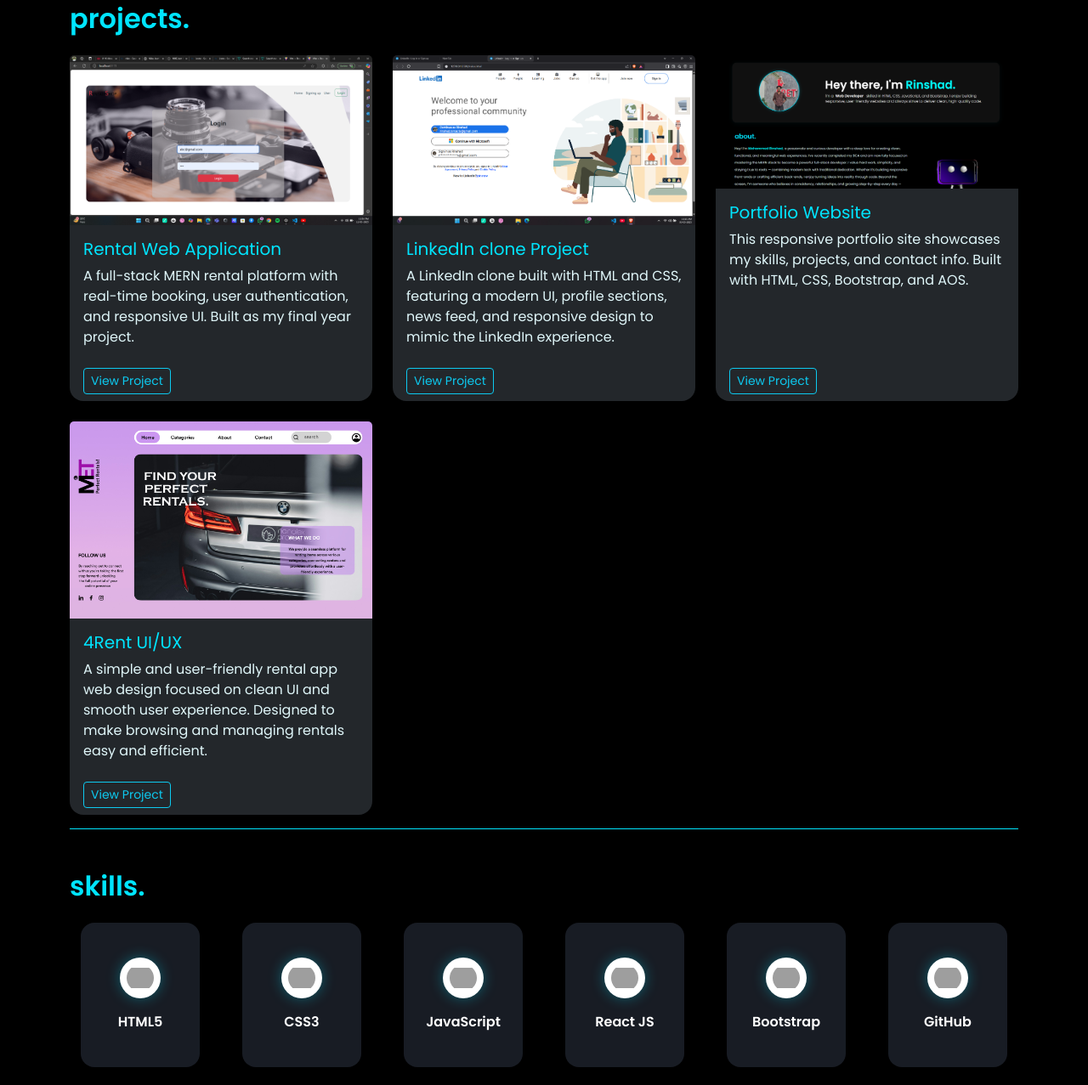
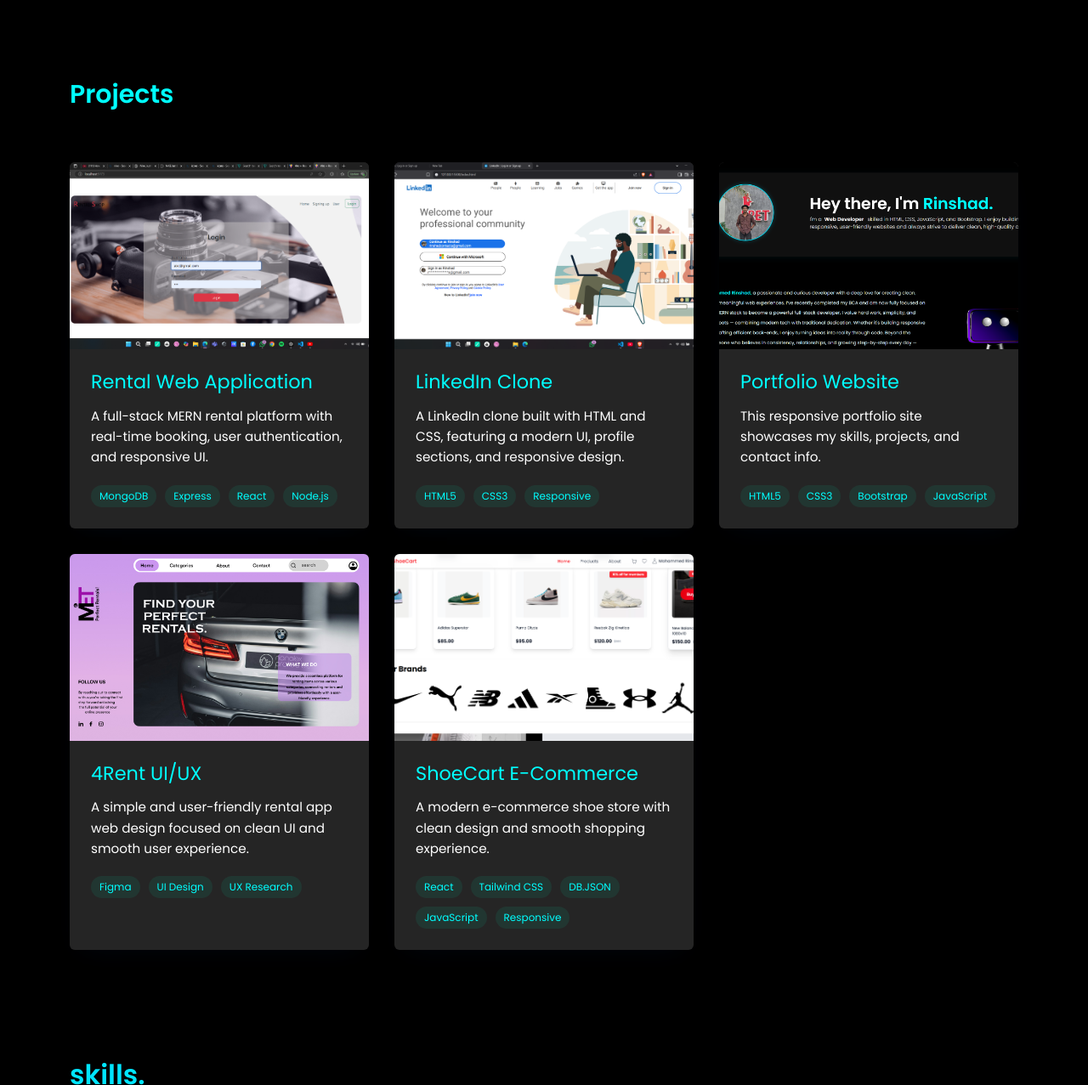
Before and after one commit to rinsh4dd/portfolio, a plain HTML site: page index.html in a window 1280 px wide. Shown: the part 888-2165 px from the top of the page at 85% size. Drawn offline with nearby package versions, Linux system fonts and the light colour scheme; grey boxes are pictures that could not be loaded.

Commit message:
updatedPORTFOLIO

```diff
--- a/index.html
+++ b/index.html
@@ -4,11 +4,11 @@
 <head>
     <meta charset="UTF-8">
     <meta name="viewport" content="width=device-width, initial-scale=1.0">
-    <title>Rinshad's Portfolio</title>
+    <title>Rinshad | Portfolio</title>
     <link rel="shortcut icon" href="./images/rinshad.jpg" type="image/x-icon">
     <link rel="stylesheet" href="./css/bootstrap.css">
     <link rel="stylesheet" href="style.css">
-    <link rel="shortcut icon" href="./images/myImg/fav.jpg" type="image/x-icon">
+    <link rel="shortcut icon" href="https://api.iconify.design/tabler:hexagon-letter-r.svg" type="image/x-icon">
     <link rel="stylesheet" href="https://cdn.jsdelivr.net/npm/bootstrap-icons@1.10.5/font/bootstrap-icons.css">
     <link rel="stylesheet" href="https://unpkg.com/aos@next/dist/aos.css" />
     <script type="text/javascript" src="https://cdn.jsdelivr.net/npm/@emailjs/browser@4/dist/email.min.js">
@@ -84,75 +84,136 @@
         </div>
     </section>
     <!-- Projects Section -->
-    <section class="container my-4" id="projects">
-        <h2 class="mb-4" style="color:#00e5ff; font-weight: 700;">projects.</h2>
-        <div class="row g-4">
+<section class="projects-section">
+  <div class="container">
+    <h2 class="section-title">
+      <span class="highlight">Projects</span>
+
+    </h2>
+
+    <div class="projects-grid">
       <!-- Project 1 -->
-            <div class="col-md-4" data-aos="fade-up" data-aos-delay="100">
-                <div class="card h-100 shadow-sm">
-                    <img src="./images/4Rent/Screenshot 2025-03-12 233418.png" class="card-img-top"
-                        alt="Rental Web App">
-                    <div class="card-body">
-                        <h5 class="card-title">Rental Web Application</h5>
-                        <p class="card-text">A full-stack MERN rental platform with real-time booking, user
-                            authentication, and responsive UI. Built as my final year project.</p>
+      <div class="project-card" data-aos="fade-up">
+        <div class="project-image">
+          <img src="./images/4Rent/Screenshot 2025-03-12 233418.png" alt="Rental Web App">
+          <div class="project-links">
+            <a href="https://github.com/rinsh4dd/rental-app" target="_blank" class="link-button">
+              <i class="fas fa-external-link-alt"></i> Live Demo
+            </a>
+            <a href="https://github.com/rinsh4dd/rental-app" target="_blank" class="link-button github">
+              <i class="fab fa-github"></i> Code
+            </a>
           </div>
-                    <div class="card-footer bg-transparent border-0">
-                        <a href="https://github.com/rinsh4dd/rental-app" target="_blank"
-                            class="btn btn-outline-info btn-sm">View Project</a>
+        </div>
+        <div class="project-info">
+          <h3>Rental Web Application</h3>
+          <p>A full-stack MERN rental platform with real-time booking, user authentication, and responsive UI.</p>
+          <div class="tech-tags">
+            <span>MongoDB</span>
+            <span>Express</span>
+            <span>React</span>
+            <span>Node.js</span>
           </div>
         </div>
       </div>
+
       <!-- Project 2 -->
-            <div class="col-md-4" data-aos="fade-up" data-aos-delay="200">
-                <div class="card h-100 shadow-sm">
-                    <img src="./images/likedin-proj/linkedin-clone.png" class="card-img-top" alt="Flutter Workshop">
-                    <div class="card-body">
-                        <h5 class="card-title">LinkedIn clone Project</h5>
-                        <p class="card-text">A LinkedIn clone built with HTML and CSS, featuring a modern UI, profile
-                            sections, news feed, and responsive design to mimic the LinkedIn experience.</p>
-
+      <div class="project-card" data-aos="fade-up" data-aos-delay="100">
+        <div class="project-image">
+          <img src="./images/likedin-proj/linkedin-clone.png" alt="LinkedIn Clone">
+          <div class="project-links">
+            <a href="#" target="_blank" class="link-button">
+              <i class="fas fa-external-link-alt"></i> Live Demo
+            </a>
+            <a href="#" target="_blank" class="link-button github">
+              <i class="fab fa-github"></i> Code
+            </a>
           </div>
-                    <div class="card-footer bg-transparent border-0">
-                        <a href="" target="_blank"
-                            class="btn btn-outline-info btn-sm">View Project</a>
+        </div>
+        <div class="project-info">
+          <h3>LinkedIn Clone</h3>
+          <p>A LinkedIn clone built with HTML and CSS, featuring a modern UI, profile sections, and responsive design.</p>
+          <div class="tech-tags">
+            <span>HTML5</span>
+            <span>CSS3</span>
+            <span>Responsive</span>
           </div>
         </div>
       </div>
+
       <!-- Project 3 -->
-            <div class="col-md-4" data-aos="fade-up" data-aos-delay="300">
-                <div class="card h-100 shadow-sm">
-                    <img src="./images/portfolio/personal-portfolio.png" class="card-img-top" alt="Portfolio Website">
-                    <div class="card-body">
-                        <h5 class="card-title">Portfolio Website</h5>
-                        <p class="card-text">This responsive portfolio site showcases my skills, projects, and contact
-                            info. Built with HTML, CSS, Bootstrap, and AOS.</p>
+      <div class="project-card" data-aos="fade-up" data-aos-delay="200">
+        <div class="project-image">
+          <img src="./images/portfolio/personal-portfolio.png" alt="Portfolio Website">
+          <div class="project-links">
+            <a href="https://github.com/rinsh4dd/portfolio" target="_blank" class="link-button">
+              <i class="fas fa-external-link-alt"></i> Live Demo
+            </a>
+            <a href="https://github.com/rinsh4dd/portfolio" target="_blank" class="link-button github">
+              <i class="fab fa-github"></i> Code
+            </a>
           </div>
-
-                    <div class="card-footer bg-transparent border-0">
-                        <a href="https://github.com/rinsh4dd/portfolio" target="_blank"
-                            class="btn btn-outline-info btn-sm">View Project</a>
+        </div>
+        <div class="project-info">
+          <h3>Portfolio Website</h3>
+          <p>This responsive portfolio site showcases my skills, projects, and contact info.</p>
+          <div class="tech-tags">
+            <span>HTML5</span>
+            <span>CSS3</span>
+            <span>Bootstrap</span>
+            <span>JavaScript</span>
           </div>
         </div>
       </div>
-             <div class="col-md-4" data-aos="fade-up" data-aos-delay="300">
-                <div class="card h-100 shadow-sm">
-                    <img src="./images/uiux/Homepage.jpg" class="card-img-top" alt="Portfolio Website">
-                    <div class="card-body">
-                        <h5 class="card-title"> 4Rent UI/UX </h5>
-                        <p class="card-text">A simple and user-friendly rental app web design focused on clean UI and smooth user experience.
-                             Designed to make browsing and managing rentals easy and efficient.</p>
+
+      <!-- Project 4 -->
+      <div class="project-card" data-aos="fade-up">
+        <div class="project-image">
+          <img src="./images/uiux/Homepage.jpg" alt="4Rent UI/UX">
+          <div class="project-links">
+            <a href="https://github.com/rinsh4dd/portfolio" target="_blank" class="link-button">
+              <i class="fas fa-external-link-alt"></i> View Design
+            </a>
+          </div>
+        </div>
+        <div class="project-info">
+          <h3>4Rent UI/UX</h3>
+          <p>A simple and user-friendly rental app web design focused on clean UI and smooth user experience.</p>
+          <div class="tech-tags">
+            <span>Figma</span>
+            <span>UI Design</span>
+            <span>UX Research</span>
+          </div>
+        </div>
       </div>
 
-                    <div class="card-footer bg-transparent border-0">
-                        <a href="https://github.com/rinsh4dd/portfolio" target="_blank"
-                            class="btn btn-outline-info btn-sm">View Project</a>
+      <!-- Project 5 -->
+      <div class="project-card" data-aos="fade-up" data-aos-delay="100">
+        <div class="project-image">
+          <img src="./images/ShoeCart/shoecart.png" alt="ShoeCart E-Commerce">
+          <div class="project-links">
+            <a href="https://ecomshoecart.netlify.app" target="_blank" class="link-button">
+              <i class="fas fa-external-link-alt"></i> Live Demo
+            </a>
+          </div>
+        </div>
+        <div class="project-info">
+          <h3>ShoeCart E-Commerce</h3>
+          <p>A modern e-commerce shoe store with clean design and smooth shopping experience.</p>
+          <div class="tech-tags">
+            <span>React</span>
+            <span>Tailwind CSS</span>
+            <span>DB.JSON</span>
+            <span>JavaScript</span>
+            <span>Responsive</span>
           </div>
         </div>
       </div>
     </div>
-        <hr style="color: #00e5ff;" data-aos="fade-up" data-aos-delay="300">
+  </div>
 </section>
+
+
     <!-- Skills Section -->
     <section class="container my-5" id="skills">
         <h2 class="mb-4 " style="color:#00e5ff; font-weight: 800;" id="skills">skills.</h2>
@@ -200,6 +261,32 @@
                             alt="Bootstrap" class="skill-img">
                     </div>
                     <div class="skill-label">Bootstrap</div>
+                </div>
+            </div>
+            <div class="col-6 col-sm-4 col-md-2 d-flex justify-content-center" data-aos="fade-up" data-aos-delay="300">
+                <div class="card border-0 shadow-sm py-3 px-2 text-center skill-card h-100 w-100">
+                    <div class="d-flex justify-content-center align-items-center mb-2">
+                        <img
+                           src="https://w7.pngwing.com/pngs/293/485/png-transparent-tailwind-css-hd-logo.png"
+                           alt="Tailwind CSS"
+                           class="skill-img"
+                         />
+
+                    </div>
+                    <div class="skill-label">Tailwind</div>
+                </div>
+            </div>
+            <div class="col-6 col-sm-4 col-md-2 d-flex justify-content-center" data-aos="fade-up" data-aos-delay="300">
+                <div class="card border-0 shadow-sm py-3 px-2 text-center skill-card h-100 w-100">
+                    <div class="d-flex justify-content-center align-items-center mb-2">
+                        <img
+                           src="https://cdn.jsdelivr.net/gh/devicons/devicon/icons/redux/redux-original.svg"
+                           alt="Redux"
+                           class="skill-img"
+                         />
+
+                    </div>
+                    <div class="skill-label">Redux</div>
                 </div>
             </div>
             <div class="col-6 col-sm-4 col-md-2 d-flex justify-content-center" data-aos="fade-up" data-aos-delay="350">
--- a/style.css
+++ b/style.css
@@ -6,7 +6,7 @@
 
 html,
 body {
-     font-family: 'Poppins', Arial, Helvetica, sans-serif !important;
+  font-family: "Poppins", Arial, Helvetica, sans-serif !important;
   scroll-behavior: smooth;
 }
 
@@ -16,8 +16,6 @@
   position: sticky;
   top: 0;
   z-index: 1000;
-
-
 }
 
 .navbar-brand {
@@ -26,26 +24,23 @@
   color: #00e5ff;
   cursor: pointer;
 }
-  .navbar-brand:active{
+.navbar-brand:active {
   color: #00e5ff;
 }
-    .navbar-brand:hover{
+.navbar-brand:hover {
   color: #00e5ff;
-
 }
 
 .nav-link {
   color: #ffffff !important;
   font-weight: 400;
   letter-spacing: 1px;
-     ;
-
 }
 
 .nav-link:hover {
   color: aqua !important;
   border-radius: 5px;
-     transition: all .1s ease;
+  transition: all 0.1s ease;
 }
 
 .hero-section {
@@ -125,7 +120,6 @@
   border-radius: 4px;
 }
 
-
 #abt-sec {
   line-height: 30px;
 }
@@ -187,24 +181,22 @@
   }
 }
 
-.footer-text{
+.footer-text {
   text-align: center;
   display: flex;
   align-items: center;
   justify-content: center;
 }
-.footer-icon:hover{
+.footer-icon:hover {
   transform: scale(1.05);
-    transition: all .1s ease-in-out;
-
+  transition: all 0.1s ease-in-out;
 }
-
 
 input::placeholder,
 textarea::placeholder {
   color: #544848 !important;
   font-size: 16px;
-  font-weight:550 ;
+  font-weight: 550;
   opacity: 1;
 }
 .result-message {
@@ -242,7 +234,160 @@ textarea::placeholder {
 }
 
 @keyframes pulse {
-  0% { opacity: 1; }
-  50% { opacity: 0.5; }
-  100% { opacity: 1; }
+  0% {
+    opacity: 1;
   }
+  50% {
+    opacity: 0.5;
+  }
+  100% {
+    opacity: 1;
+  }
+}
+
+.projects-section {
+  padding: 80px 0;
+  color: #e6f1ff;
+}
+
+.section-title {
+  font-size: 2.5rem;
+  margin-bottom: 60px;
+  position: relative;
+  display: inline-block;
+}
+
+.section-title .highlight {
+  color: aqua;
+  font-weight: 700;
+  font-size: 30px;
+}
+
+.section-title .title-decoration {
+  display: block;
+  height: 2px;
+  width: 100px;
+  background: #64ffda;
+  margin-top: 10px;
+}
+
+.projects-grid {
+  display: grid;
+  grid-template-columns: repeat(auto-fill, minmax(350px, 1fr));
+  gap: 30px;
+}
+
+.project-card {
+  background: #252525;
+  border-radius: 6px;
+  overflow: hidden;
+  transition: transform 0.3s ease, box-shadow 0.3s ease;
+  box-shadow: 0 10px 30px -15px rgba(2, 12, 27, 0.7);
+}
+
+.project-card:hover {
+  transform: translateY(-10px);
+  box-shadow: 0 20px 30px -15px rgba(2, 12, 27, 0.7);
+}
+
+.project-image {
+  position: relative;
+  height: 220px;
+  overflow: hidden;
+}
+
+.project-image img {
+  width: 100%;
+  height: 100%;
+  object-fit: cover;
+  transition: transform 0.5s ease;
+}
+
+.project-card:hover .project-image img {
+  transform: scale(1.05);
+}
+
+.project-links {
+  position: absolute;
+  bottom: 0;
+  left: 0;
+  right: 0;
+  display: flex;
+  justify-content: center;
+  padding: 15px;
+  background: rgba(10, 25, 47, 0.8);
+  opacity: 0;
+  transition: opacity 0.3s ease;
+}
+
+.project-card:hover .project-links {
+  opacity: 1;
+}
+
+.link-button {
+  display: inline-flex;
+  align-items: center;
+  padding: 8px 15px;
+  margin: 0 5px;
+  background: #64ffda;
+  color: #0a192f;
+  border-radius: 4px;
+  font-size: 0.9rem;
+  text-decoration: none;
+  transition: background 0.3s ease;
+}
+
+.link-button.github {
+  background: transparent;
+  color: #64ffda;
+  border: 1px solid #64ffda;
+}
+
+.link-button:hover {
+  background: #52d1b8;
+}
+
+.link-button.github:hover {
+  background: rgba(100, 255, 218, 0.1);
+}
+
+.project-info {
+  padding: 25px;
+}
+
+.project-info h3 {
+  margin: 0 0 15px;
+  color: aqua;
+  font-size: 1.4rem;
+}
+
+.project-info p {
+  margin: 0 0 20px;
+  color: white;
+  font-size: 0.95rem;
+  line-height: 1.6;
+}
+
+.tech-tags {
+  display: flex;
+  flex-wrap: wrap;
+  gap: 10px;
+}
+
+.tech-tags span {
+  font-size: 0.75rem;
+  color: aqua;
+  background: rgba(0, 200, 153, 0.1);
+  padding: 4px 10px;
+  border-radius: 20px;
+}
+
+@media (max-width: 768px) {
+  .projects-grid {
+    grid-template-columns: 1fr;
+  }
+
+  .section-title {
+    font-size: 2rem;
+  }
+}
```
Also changed, not shown: images/ShoeCart/shoecart.png (added). Lines whose indentation alone changed are shown as unchanged.
